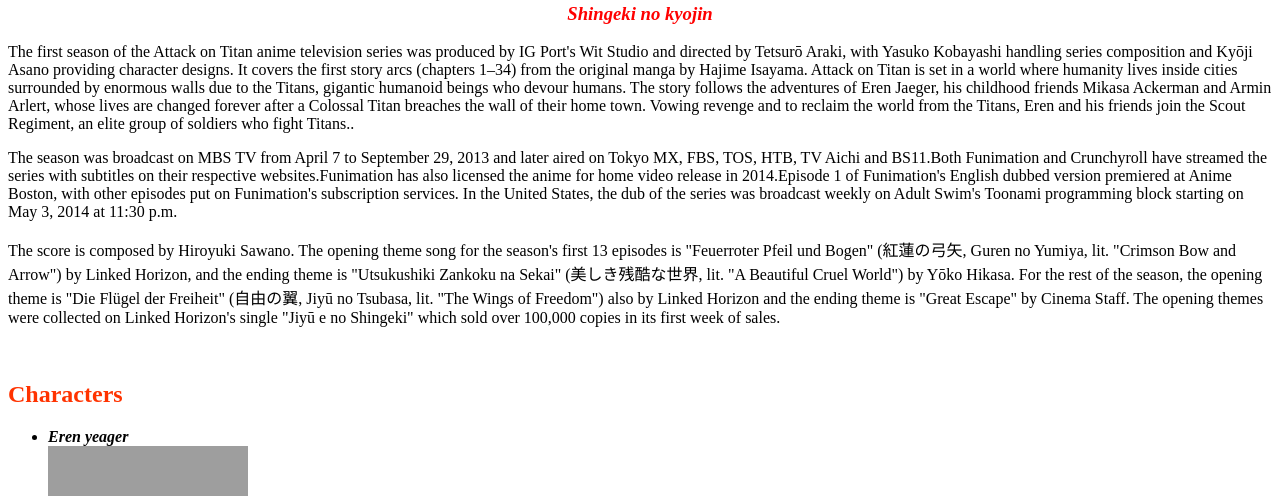
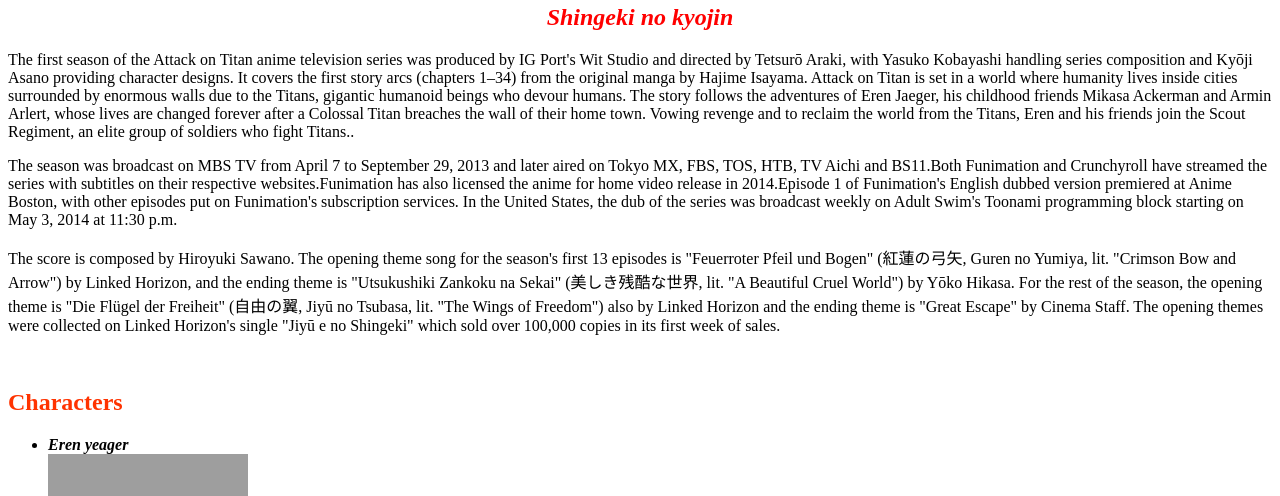
Before and after one commit to Narendravarma123/AOT-Season-1-Website, a plain HTML site: page index.html in a window 1280 px wide. Shown: the part 604-1100 px from the top of the page. Drawn offline with Linux system fonts and the light colour scheme; grey boxes are pictures that could not be loaded.

Commit message:
Update index.html

```diff
--- a/index.html
+++ b/index.html
@@ -11,7 +11,7 @@
                 <img src="https://www.psu.com/app/uploads/2017/11/Attack-On-Titan2.jpg" alt="image" width="400" height="400">
                 <h1><font color="red">Attack On titan</font></h1>
                 <img src="https://1.bp.blogspot.com/-KIWWOxOLUX0/V7-xqpTX7oI/AAAAAAAAA-o/Dsx3x43RG7ERxhAT8OUWwRpUIgmcIkTFQCLcB/s1600/logo.png" alt="Title" width="500" height="100">
-                <i><h3><font face="century" color="red">Shingeki no kyojin</font></h3></i>
+                <i><h2><font face="century" color="red">Shingeki no kyojin</font></h2></i>
             </center>
             <p>The first season of the Attack on Titan anime television series was produced by IG Port's Wit Studio and directed by Tetsurō Araki, with Yasuko Kobayashi handling series composition and Kyōji Asano providing character designs. It covers the first story arcs (chapters 1–34) from the original manga by Hajime Isayama. Attack on Titan is set in a world where humanity lives inside cities surrounded by enormous walls due to the Titans, gigantic humanoid beings who devour humans. The story follows the adventures of Eren Jaeger, his childhood friends Mikasa Ackerman and Armin Arlert, whose lives are changed forever after a Colossal Titan breaches the wall of their home town. Vowing revenge and to reclaim the world from the Titans, Eren and his friends join the Scout Regiment, an elite group of soldiers who fight Titans..</p>
             <p>The season was broadcast on MBS TV from April 7 to September 29, 2013 and later aired on Tokyo MX, FBS, TOS, HTB, TV Aichi and BS11.Both Funimation and Crunchyroll have streamed the series with subtitles on their respective websites.Funimation has also licensed the anime for home video release in 2014.Episode 1 of Funimation's English dubbed version premiered at Anime Boston, with other episodes put on Funimation's subscription services. In the United States, the dub of the series was broadcast weekly on Adult Swim's Toonami programming block starting on May 3, 2014 at 11:30 p.m. </p>
```
